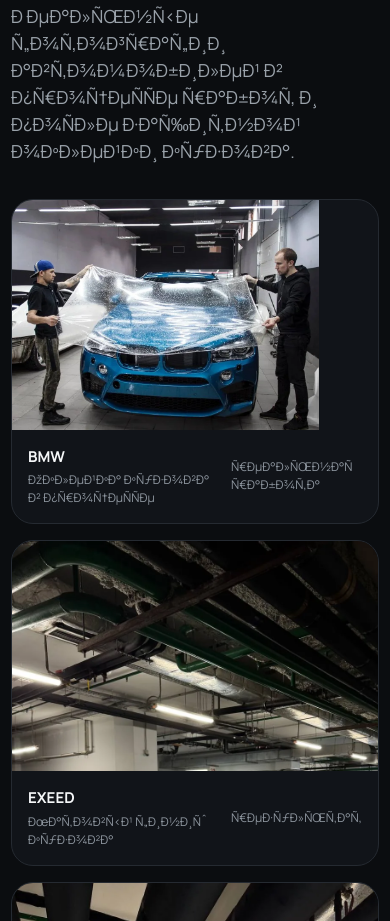
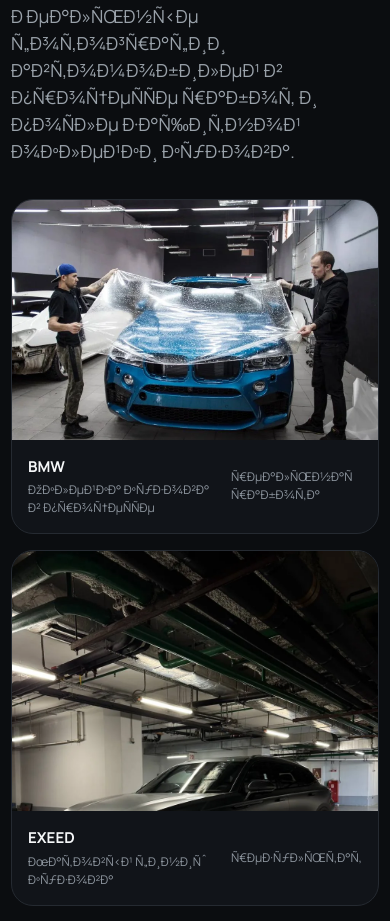
Before and after one commit to boredownfall/detailing, a plain HTML site: page index.html in a window 390 px wide. Shown: the part 5243-6164 px from the top of the page. Drawn offline with Linux system fonts and the light colour scheme.

Commit message:
Fix portfolio focal points for real car photos

```diff
--- a/index.html
+++ b/index.html
@@ -36,7 +36,35 @@
 @media(max-width:900px){.nav,.header .btn--small{display:none}.menu-btn{display:block}.mobile-nav.is-open{display:grid;padding:14px 16px;border-top:1px solid #232831;background:#0c0e11}.mobile-nav a{color:#fff;text-decoration:none;padding:12px}.hero__grid,.calculator-wrap,.process-grid,.faq-grid{grid-template-columns:1fr}.hero__visual{min-height:360px}.package-grid{grid-template-columns:1fr}.works-grid{grid-template-columns:1fr 1fr}.work-card--feature{grid-column:1/-1}.guarantees__grid{grid-template-columns:1fr 1fr}.guarantee-main{grid-column:1/-1}.brand-grid{grid-template-columns:1fr 1fr}.section-head--row{display:block}.option-grid--brands{grid-template-columns:1fr 1fr}.option-grid--compact{grid-template-columns:1fr 1fr}.final-cta__inner{display:block}.final-cta .btn{margin-top:20px}.footer__grid{grid-template-columns:1fr 1fr}.footer__grid>div:first-child{grid-column:1/-1}}
 @media(max-width:640px){body{padding-bottom:76px}.section{padding:62px 0}.container{width:min(calc(100% - 22px),var(--max))}.header__inner{height:64px}.hero{padding-top:44px}h1{font-size:44px}.hero__actions{align-items:stretch;flex-direction:column}.hero__visual{min-height:280px}.hero__visual--photo>img{object-position:center 52%}.hero__badge{left:12px;right:12px;bottom:12px;max-width:none}.trust-row{grid-template-columns:1fr}.brands-strip__inner{justify-content:flex-start;font-size:12px}.quiz{padding:18px}.quiz-step{min-height:330px}.quiz-step h3{font-size:24px}.option-grid,.option-grid--brands,.option-grid--compact{grid-template-columns:1fr}.field-grid{grid-template-columns:1fr}.quiz__actions .btn{flex:1;padding-left:10px;padding-right:10px}.package-card{min-height:300px}.works-grid{grid-template-columns:1fr}.work-card--feature{grid-column:auto}.work-photo--feature{aspect-ratio:4/3}.work-photo--low{aspect-ratio:16/9}.work-photo--low img{object-position:center bottom}.guarantees__grid{grid-template-columns:1fr}.stat{border-left:0;border-top:1px solid #c6cbc4;padding:14px 0 0}.brand-grid{grid-template-columns:1fr}.final-cta__inner{padding:28px}.footer__grid{grid-template-columns:1fr}.footer__grid>div:first-child{grid-column:auto}.mobile-cta{display:block;position:fixed;left:0;right:0;bottom:0;z-index:70;padding:10px 12px;background:rgba(8,9,11,.9);backdrop-filter:blur(10px);border-top:1px solid #232831}.mobile-cta .btn{width:100%}.footer{padding-bottom:36px}}
 
-  </style>
+
+/* Portfolio focal points — tuned to the actual source photos */
+#works .work-photo{
+  height:280px;
+  aspect-ratio:auto;
+}
+#works .work-card--feature .work-photo{
+  height:320px;
+}
+#works .work-photo img{
+  width:100%;
+  height:100%;
+  object-fit:cover;
+}
+#works .work-card:nth-child(2) .work-photo img{object-position:center 60%;} /* EXEED */
+#works .work-card:nth-child(3) .work-photo img{object-position:center 72%;} /* TANK */
+#works .work-card:nth-child(4) .work-photo img{object-position:center 45%;} /* Mercedes */
+#works .work-card:nth-child(5) .work-photo img{object-position:center 65%;} /* BMW SUV */
+
+@media(max-width:640px){
+  #works .work-photo{height:260px;aspect-ratio:auto;}
+  #works .work-card--feature .work-photo{height:240px;aspect-ratio:auto;}
+  #works .work-card:nth-child(2) .work-photo img{object-position:center 60%;}
+  #works .work-card:nth-child(3) .work-photo img{object-position:center 72%;}
+  #works .work-card:nth-child(4) .work-photo img{object-position:center 45%;}
+  #works .work-card:nth-child(5) .work-photo img{object-position:center 65%;}
+}
+
+</style>
   <script type="application/ld+json">
   {
     "@context": "https://schema.org",
```
